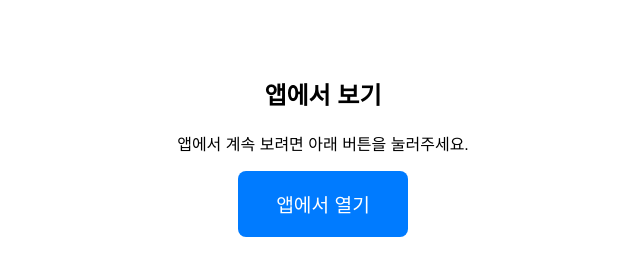
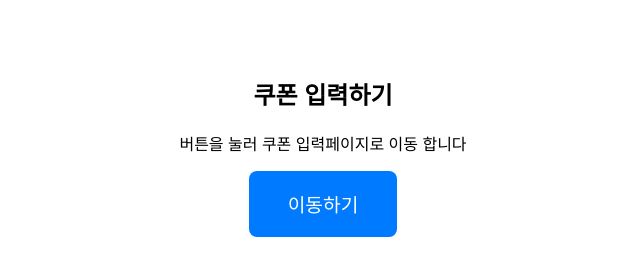
Before and after one commit to toygift/toygift.github.io, a plain HTML site: page index.html in a window 1280 px wide. Shown: the whole page, without its empty margins (317-957 px from the left). Drawn offline with Linux system fonts and the light colour scheme.

Commit message:
Update index.html

```diff
--- a/index.html
+++ b/index.html
@@ -6,11 +6,11 @@
   <meta name="viewport" content="width=device-width, initial-scale=1.0" />
 </head>
 <body style="font-family:sans-serif; padding:3em; text-align:center;">
-  <h2>앱에서 보기</h2>
-  <p>앱에서 계속 보려면 아래 버튼을 눌러주세요.</p>
+  <h2>쿠폰 입력하기</h2>
+  <p>버튼을 눌러 쿠폰 입력페이지로 이동 합니다</p>
   <a href="https://app.wisereport.co.kr/coupon/register"
      style="display:inline-block; padding:1em 2em; background:#007bff; color:white; border-radius:8px; text-decoration:none; font-size:1.2em;">
-    앱에서 열기
+    이동하기
   </a>
 </body>
 </html>
```
